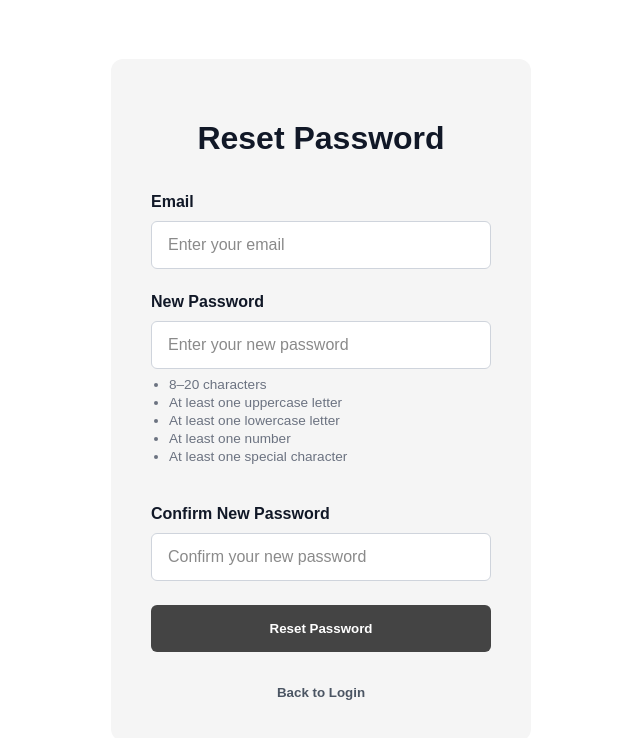
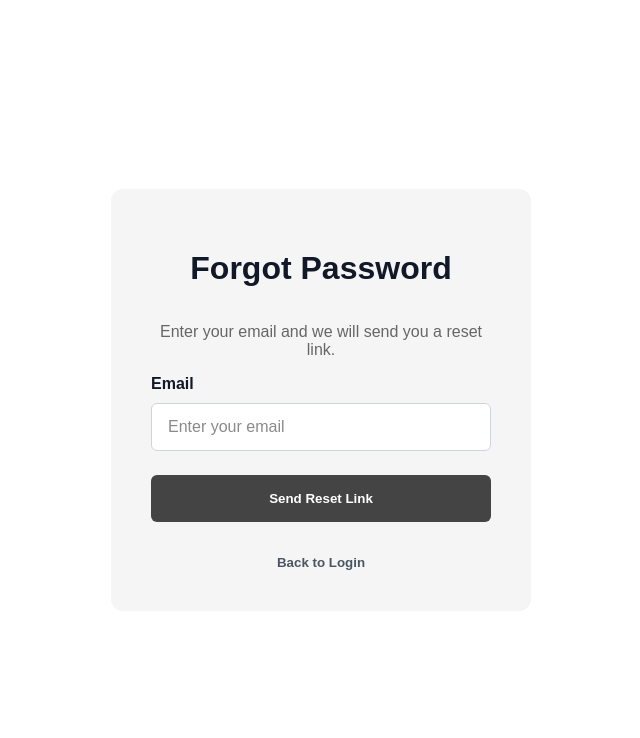
Before and after one commit to Jedaiah-Hudson/DCD-6132, a React app in the folder frontend/frontend/: page /reset-password in a window 1280 px wide. Shown: the top 738 px of the page, without its empty margins (319-959 px from the left). Built offline with nearby package versions, Linux system fonts and the light colour scheme; the HTML template or start-up script is replaced by a standard one.

Commit message:
WIP: reset password UI integration

```diff
--- a/frontend/frontend/src/pages/LoginPage.jsx
+++ b/frontend/frontend/src/pages/LoginPage.jsx
@@ -100,7 +100,7 @@ function LoginPage() {
             </button>
 
             <button type="button" className="text-button" onClick={() => navigate('/reset-password')}>
-              Reset Password
+              Forgot Password
             </button>
 
           </div>
--- a/frontend/frontend/src/pages/ResetPasswordPage.css
+++ b/frontend/frontend/src/pages/ResetPasswordPage.css
@@ -104,3 +104,23 @@
   .text-button:hover {
     color: #111827;
   }
+
+  .auth-subtitle {
+    text-align: center;
+    margin-bottom: 1rem;
+    color: #666;
+  }
+
+  .success-message {
+    color: green;
+    font-size: 0.95rem;
+    margin-top: 0.5rem;
+    text-align: center;
+  }
+
+  .error-message {
+    color: red;
+    font-size: 0.95rem;
+    margin-top: 0.5rem;
+    text-align: center;
+  }
--- a/frontend/frontend/src/pages/ResetPasswordPage.jsx
+++ b/frontend/frontend/src/pages/ResetPasswordPage.jsx
@@ -1,65 +1,166 @@
 import { useState } from 'react';
-import { useNavigate } from 'react-router-dom';
+import { useNavigate, useSearchParams } from 'react-router-dom';
 import './ResetPasswordPage.css';
 
 function ResetPasswordPage() {
   const navigate = useNavigate();
+  const [searchParams] = useSearchParams();
+
+  const token = searchParams.get('token');
+
   const [email, setEmail] = useState('');
   const [newPassword, setNewPassword] = useState('');
   const [confirmNewPassword, setConfirmNewPassword] = useState('');
+  const [message, setMessage] = useState('');
+  const [error, setError] = useState('');
+  const [loading, setLoading] = useState(false);
 
-  const handleResetPassword = (e) => {
+  const validatePassword = (password) => {
+    const hasUppercase = /[A-Z]/.test(password);
+    const hasLowercase = /[a-z]/.test(password);
+    const hasNumber = /[0-9]/.test(password);
+    const hasSpecialCharacter = /[^A-Za-z0-9]/.test(password);
+    const validLength = password.length >= 8 && password.length <= 20;
+
+    return (
+      validLength &&
+      hasUppercase &&
+      hasLowercase &&
+      hasNumber &&
+      hasSpecialCharacter
+    );
+  };
+
+  const handleForgotPassword = async (e) => {
     e.preventDefault();
+    setError('');
+    setMessage('');
 
     const trimmedEmail = email.trim();
-    const trimmedNewPassword = newPassword.trim();
-    const trimmedConfirmNewPassword = confirmNewPassword.trim();
 
-    if (!trimmedEmail || !trimmedNewPassword || !trimmedConfirmNewPassword) {
-      alert('Please fill in all fields.');
+    if (!trimmedEmail) {
+      setError('Please enter your email.');
       return;
     }
 
     if (!trimmedEmail.includes('@')) {
-      alert('Please enter a valid email address.');
+      setError('Please enter a valid email address.');
       return;
     }
 
-    const hasUppercase = /[A-Z]/.test(trimmedNewPassword);
-    const hasLowercase = /[a-z]/.test(trimmedNewPassword);
-    const hasNumber = /[0-9]/.test(trimmedNewPassword);
-    const hasSpecialCharacter = /[^A-Za-z0-9]/.test(trimmedNewPassword);
-    const validLength =
-      trimmedNewPassword.length >= 8 && trimmedNewPassword.length <= 20;
+    setLoading(true);
 
-    if (
-      !validLength ||
-      !hasUppercase ||
-      !hasLowercase ||
-      !hasNumber ||
-      !hasSpecialCharacter
-    ) {
-      alert(
+    try {
+      const response = await fetch('http://127.0.0.1:8000/accounts/forgot-password/', {
+        method: 'POST',
+        headers: {
+          'Content-Type': 'application/json',
+        },
+        body: JSON.stringify({ email: trimmedEmail }),
+      });
+
+      const data = await response.json();
+
+      if (!response.ok) {
+        throw new Error(data.error || data.message || 'Failed to send reset link.');
+      }
+
+      setMessage(data.message || 'If an account with that email exists, a reset link has been sent.');
+
+      // dev only: useful while email sending is still placeholder
+      if (data.reset_link_placeholder) {
+        console.log('Reset link:', data.reset_link_placeholder);
+      }
+    } catch (err) {
+      setError(err.message || 'Something went wrong.');
+    } finally {
+      setLoading(false);
+    }
+  };
+
+  const handleResetPassword = async (e) => {
+    e.preventDefault();
+    setError('');
+    setMessage('');
+
+    const trimmedNewPassword = newPassword.trim();
+    const trimmedConfirmNewPassword = confirmNewPassword.trim();
+
+    if (!trimmedNewPassword || !trimmedConfirmNewPassword) {
+      setError('Please fill in all fields.');
+      return;
+    }
+
+    if (!validatePassword(trimmedNewPassword)) {
+      setError(
         'Password must be 8–20 characters and include at least one uppercase letter, one lowercase letter, one number, and one special character.'
       );
       return;
     }
 
     if (trimmedNewPassword !== trimmedConfirmNewPassword) {
-      alert('Passwords do not match.');
+      setError('Passwords do not match.');
       return;
     }
 
-    alert('Password reset successfully. Please log in.');
+    if (!token) {
+      setError('Missing reset token.');
+      return;
+    }
+
+    setLoading(true);
+
+    try {
+      const response = await fetch('http://127.0.0.1:8000/accounts/reset-password-confirm/', {
+        method: 'POST',
+        headers: {
+          'Content-Type': 'application/json',
+        },
+        body: JSON.stringify({
+          token,
+          new_password: trimmedNewPassword,
+          confirm_password: trimmedConfirmNewPassword,
+        }),
+      });
+
+      const data = await response.json();
+
+      if (!response.ok) {
+        const backendError = Array.isArray(data.error)
+          ? data.error.join(' ')
+          : data.error || 'Password reset failed.';
+        throw new Error(backendError);
+      }
+
+      setMessage(data.message || 'Password has been reset successfully.');
+
+      setTimeout(() => {
         navigate('/');
+      }, 1500);
+    } catch (err) {
+      setError(err.message || 'Something went wrong.');
+    } finally {
+      setLoading(false);
+    }
   };
+
+  const isResetMode = Boolean(token);
 
   return (
     <div className="auth-page">
       <div className="auth-card">
-        <h1 className="auth-title">Reset Password</h1>
+        <h1 className="auth-title">
+          {isResetMode ? 'Reset Password' : 'Forgot Password'}
+        </h1>
 
-        <form onSubmit={handleResetPassword} className="auth-form">
+        <p className="auth-subtitle">
+          {isResetMode
+            ? 'Enter your new password below.'
+            : 'Enter your email and we will send you a reset link.'}
+        </p>
+
+        {!isResetMode ? (
+          <form onSubmit={handleForgotPassword} className="auth-form">
             <div className="input-group">
               <label htmlFor="reset-email">Email</label>
               <input
@@ -71,6 +172,25 @@ function ResetPasswordPage() {
               />
             </div>
 
+            {message && <p className="success-message">{message}</p>}
+            {error && <p className="error-message">{error}</p>}
+
+            <button type="submit" className="auth-button" disabled={loading}>
+              {loading ? 'Sending...' : 'Send Reset Link'}
+            </button>
+
+            <div className="auth-links">
+              <button
+                type="button"
+                className="text-button"
+                onClick={() => navigate('/')}
+              >
+                Back to Login
+              </button>
+            </div>
+          </form>
+        ) : (
+          <form onSubmit={handleResetPassword} className="auth-form">
             <div className="input-group">
               <label htmlFor="new-password">New Password</label>
               <input
@@ -101,16 +221,24 @@ function ResetPasswordPage() {
               />
             </div>
 
-          <button type="submit" className="auth-button">
-            Reset Password
+            {message && <p className="success-message">{message}</p>}
+            {error && <p className="error-message">{error}</p>}
+
+            <button type="submit" className="auth-button" disabled={loading}>
+              {loading ? 'Resetting...' : 'Reset Password'}
             </button>
 
             <div className="auth-links">
-            <button type="button" className="text-button" onClick={() => navigate('/')}>
+              <button
+                type="button"
+                className="text-button"
+                onClick={() => navigate('/')}
+              >
                 Back to Login
               </button>
             </div>
           </form>
+        )}
       </div>
     </div>
   );
```
Lines whose indentation alone changed are shown as unchanged.
